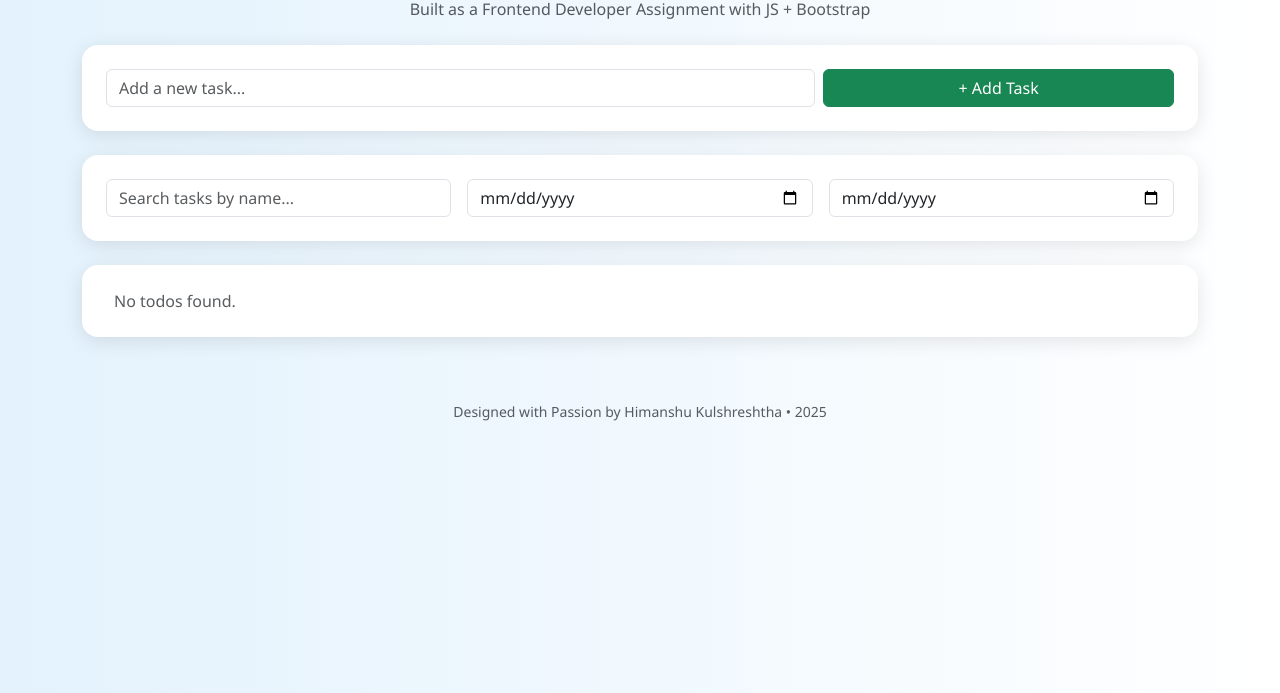
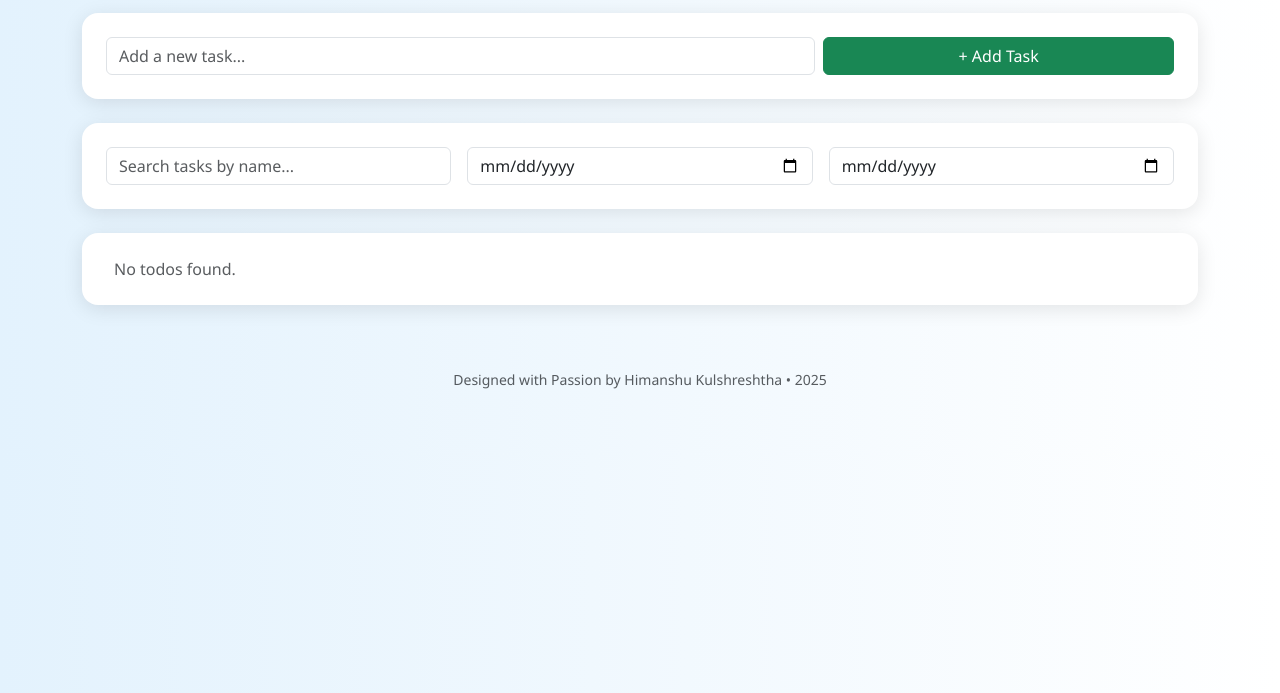
Before and after one commit to Hking0o1/Simple-Todo-List, a plain HTML site: page index.html in a window 1280 px wide. Shown: the part 107-800 px from the top of the page. Drawn offline with nearby package versions, Linux system fonts and the light colour scheme.

Commit message:
Update index.html

```diff
--- a/index.html
+++ b/index.html
@@ -46,7 +46,6 @@
   <div class="container py-5">
     <div class="text-center mb-4">
       <h1 class="fw-bold text-primary">Todo List App</h1>
-      <p class="text-muted">Built as a Frontend Developer Assignment with JS + Bootstrap</p>
     </div>
 
     <div class="card p-4 mb-4">
```
